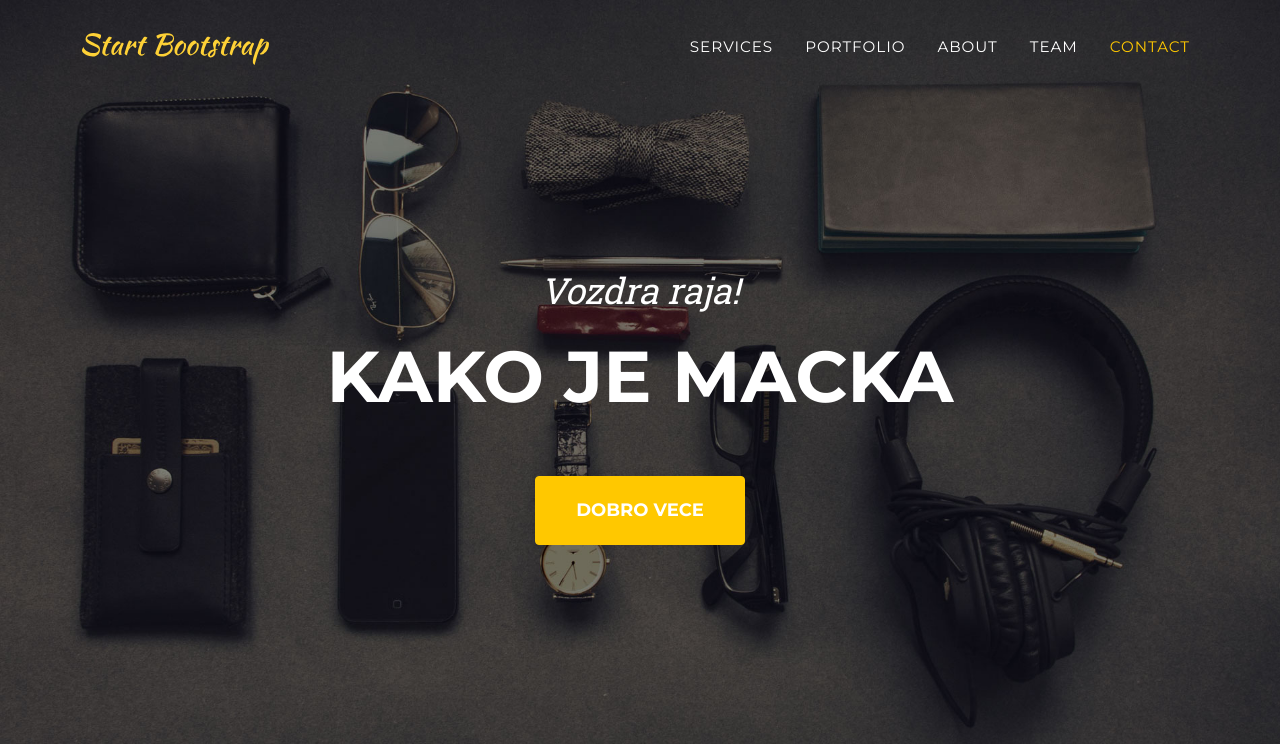
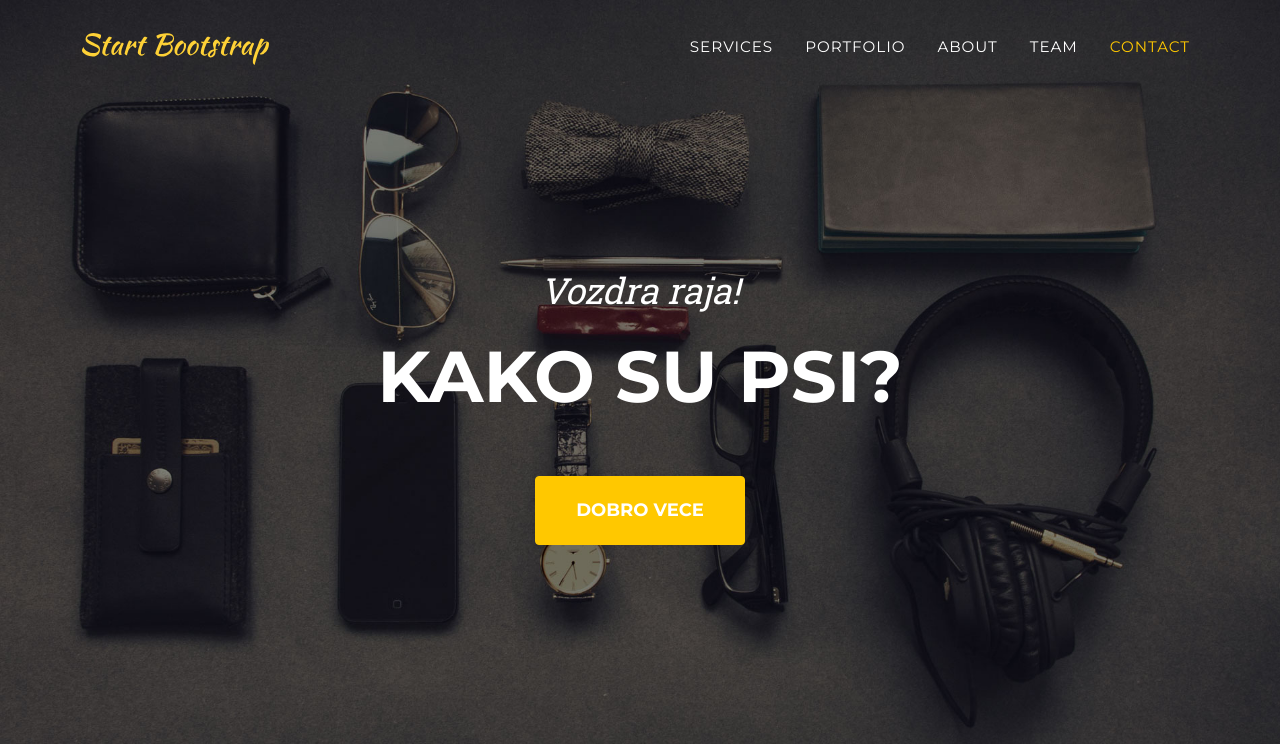
Before and after one commit to djeminamenza/recenzent, a CodeIgniter 4 app: template app/Views/home.php in a window 1280 px wide. Shown: the top 744 px of the page. Run offline with PHP 8.4 and a stand-in for CodeIgniter, Linux system fonts and the light colour scheme; the template is opened without the code that fills it, so the values that code supplies are empty; some libraries are stand-ins or nearby versions.

Commit message:
darkosma

```diff
--- a/app/Views/home.php
+++ b/app/Views/home.php
@@ -7,7 +7,7 @@
         <header class="masthead">
             <div class="container">
                 <div class="masthead-subheading">Vozdra raja!</div>
-                <div class="masthead-heading text-uppercase">Kako je macka</div>
+                <div class="masthead-heading text-uppercase">Kako su psi?</div>
                 <a class="btn btn-primary btn-xl text-uppercase" href="#services">Dobro vece</a>
             </div>
         </header>
```
